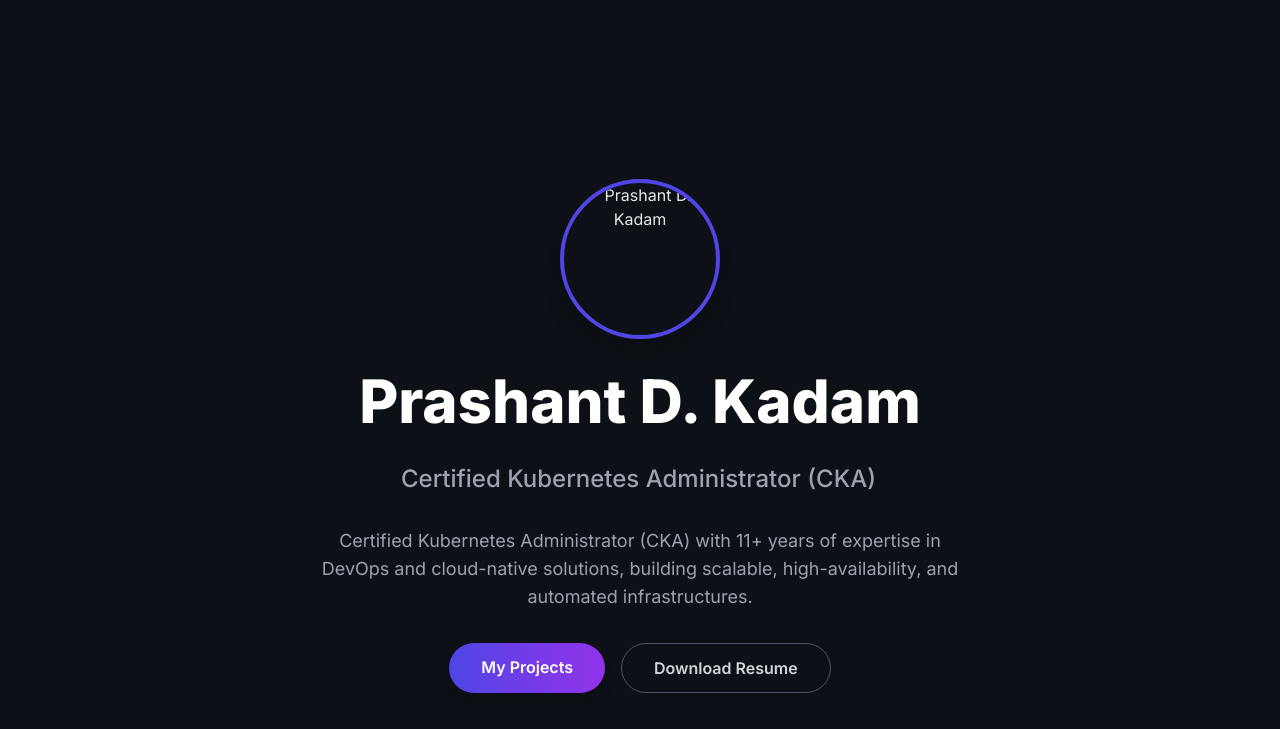
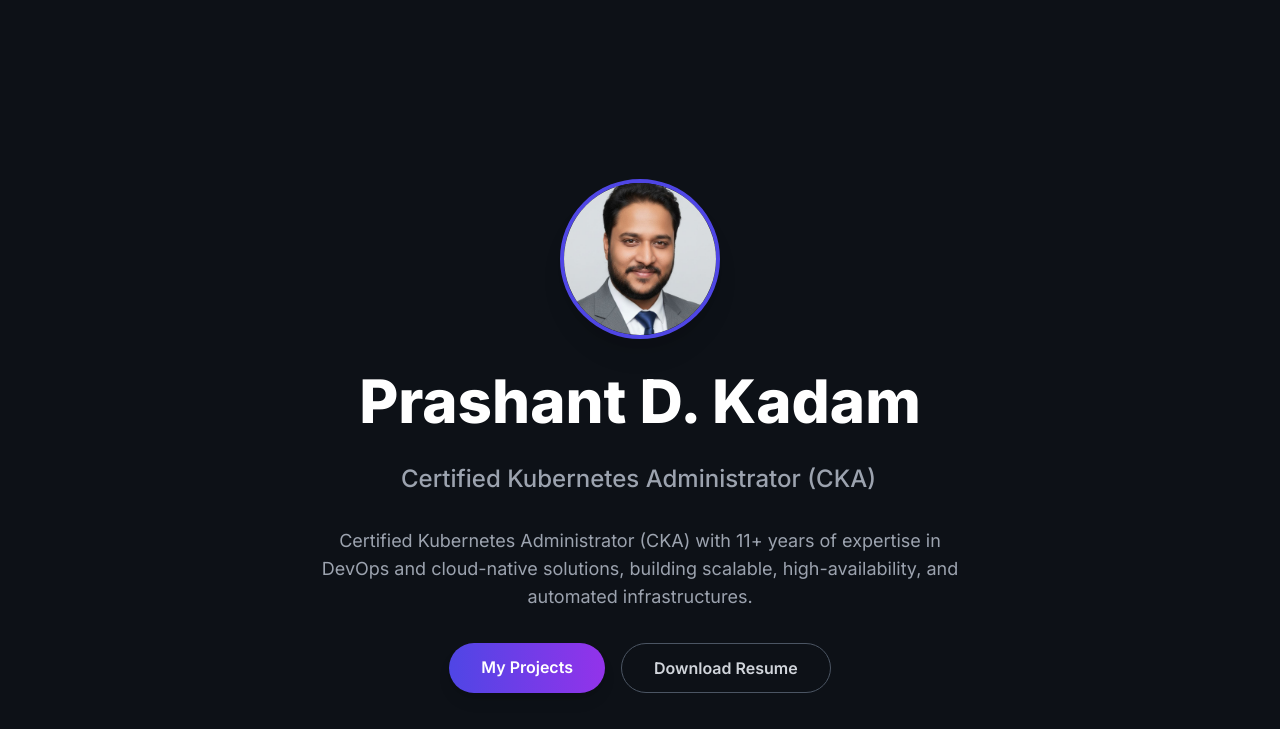
Before and after one commit to pdek1991/Pdek1991, a plain HTML site: page index.html in a window 1280 px wide. Shown: the part 71-800 px from the top of the page. Drawn offline with nearby package versions, Linux system fonts and the light colour scheme.

Commit message:
Update index.html

```diff
--- a/index.html
+++ b/index.html
@@ -144,7 +144,7 @@
         <section id="hero" class="container mx-auto px-4 md:px-8 max-w-5xl text-center py-20 md:py-32">
             <div class="flex flex-col items-center justify-center space-y-8 animate-fade-in">
                 <div class="w-32 h-32 md:w-40 md:h-40 rounded-full overflow-hidden border-4 border-indigo-600 shadow-xl transition-transform hover:scale-105 duration-300">
-                    <img src="images/6195207398260590518.jpg" alt="Prashant D. Kadam" class="w-full h-full object-cover">
+                    <img src="images/6195207398260590519.jpg" alt="Prashant D. Kadam" class="w-full h-full object-cover">
                 </div>
                 <h1 class="text-4xl md:text-6xl font-extrabold text-white leading-tight animate-slide-up">Prashant D. Kadam</h1>
                 <p class="text-lg md:text-2xl font-medium text-gray-400 animate-slide-up typing-effect" id="typing-text"></p>
```
